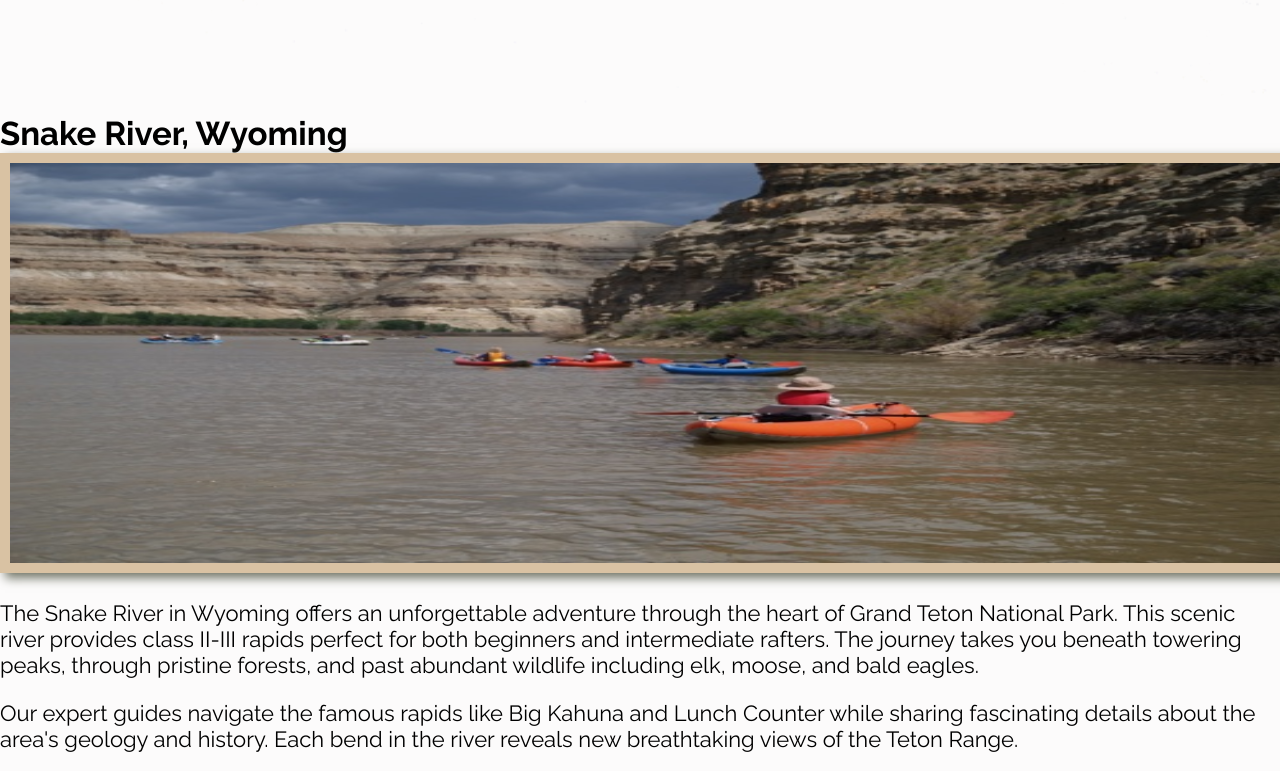
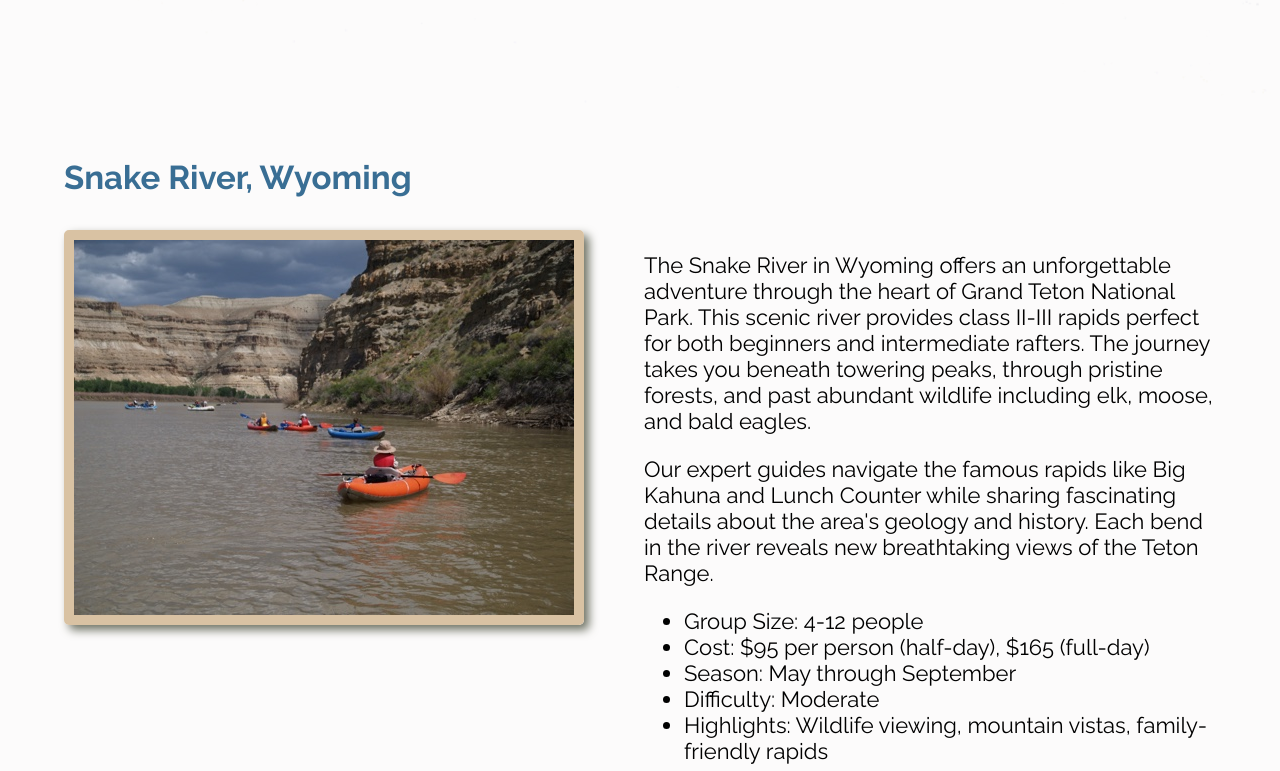
Before and after one commit to A5let/WDD-130-Web-Fundumentals, a plain HTML site: page wwr/rivers.html in a window 1280 px wide. Shown: the part 653-1424 px from the top of the page. Drawn offline with Linux system fonts and the light colour scheme.

Commit message:
Add files via upload

```diff
--- a/wwr/styles/style.css
+++ b/wwr/styles/style.css
@@ -12,6 +12,7 @@ body {
 
 h1 {
     color: white;
+    font-size: 44px; /* Double the default size of 22px */
 }
 
 h2 {
@@ -19,10 +20,14 @@ h2 {
 
 }
 
+.home-title {
+    font-size: 44px;
+}
+
 /* Page Container */
 #content {
-    max-width: 1600px;
-    margin: 0 auto;
+    max-width: 100%;
+    margin: 0;
 }
 
 /* Header Styling */
@@ -32,6 +37,8 @@ header {
     padding: 20px;
     display: grid;
     grid-template-columns: 150px auto;
+    width: 100%;
+    box-sizing: border-box;
 }
 
 /* Navigation Styling */
@@ -134,6 +141,53 @@ footer {
     display: flex;
     justify-content: space-around;
     align-items: center;
+    width: 100%;
+    box-sizing: border-box;
+}
+
+.river-section img {
+    max-width: 100%;
+    width: auto;
+    height: auto;
+    display: block;
+    margin: 0 0 1em 0;  /* Changed from margin: 0 auto */
+    border-radius: 5px;
+    float: left;        /* Added float left */
+    margin-right: 40px;    /* Increased right margin from 20px to 40px */
+    margin-bottom: 30px;   /* Added more bottom margin */
+}
+
+.river-info {
+    overflow: hidden;   /* Added to contain the floated image */
+    padding-left: 20px;    /* Added left padding for text */
+    max-width: 1600px;  /* Optional: limits text width for readability */
+    margin: 0 auto;     /* Centers the text block if max-width is hit */
+}
+
+/* Clear float after each river section */
+.river-section::after {
+    content: "";
+    display: table;
+    clear: both;
+}
+
+.rivers-grid {
+    max-width: 100%;    /* Changed from 1200px to 100% */
+    margin: 0;          /* Remove auto margins */
+    padding: 0;         /* Remove padding */
+}
+
+.river-section h2 {
+    margin: 0 0 1em 0;  /* Adds space below the h2 heading */
+    color: #396E94;
+}
+
+.river-section {
+    margin-bottom: 2em;
+    padding: 2em 5%;    /* Changed padding to percentage for responsive edges */
+    background-color: #fcfbfb;  /* Optional: adds subtle background */
+    width: 100%;
+    box-sizing: border-box;
 }
 
 /* Enhancements */
@@ -143,7 +197,6 @@ footer {
     box-shadow: 5px 5px 10px #6f7364;
 }
 .card-img:hover {
-    opacity: .6;
     transform: scale(1.1);
 }
 
@@ -173,7 +226,7 @@ footer {
         color: #6f7364;
     }
     .home-title {
-        font-size: 25px;
+        font-size: 35px;
     }
     .rivers-card, .camping-card, .rapids-card {
         margin: 50px auto;
```
